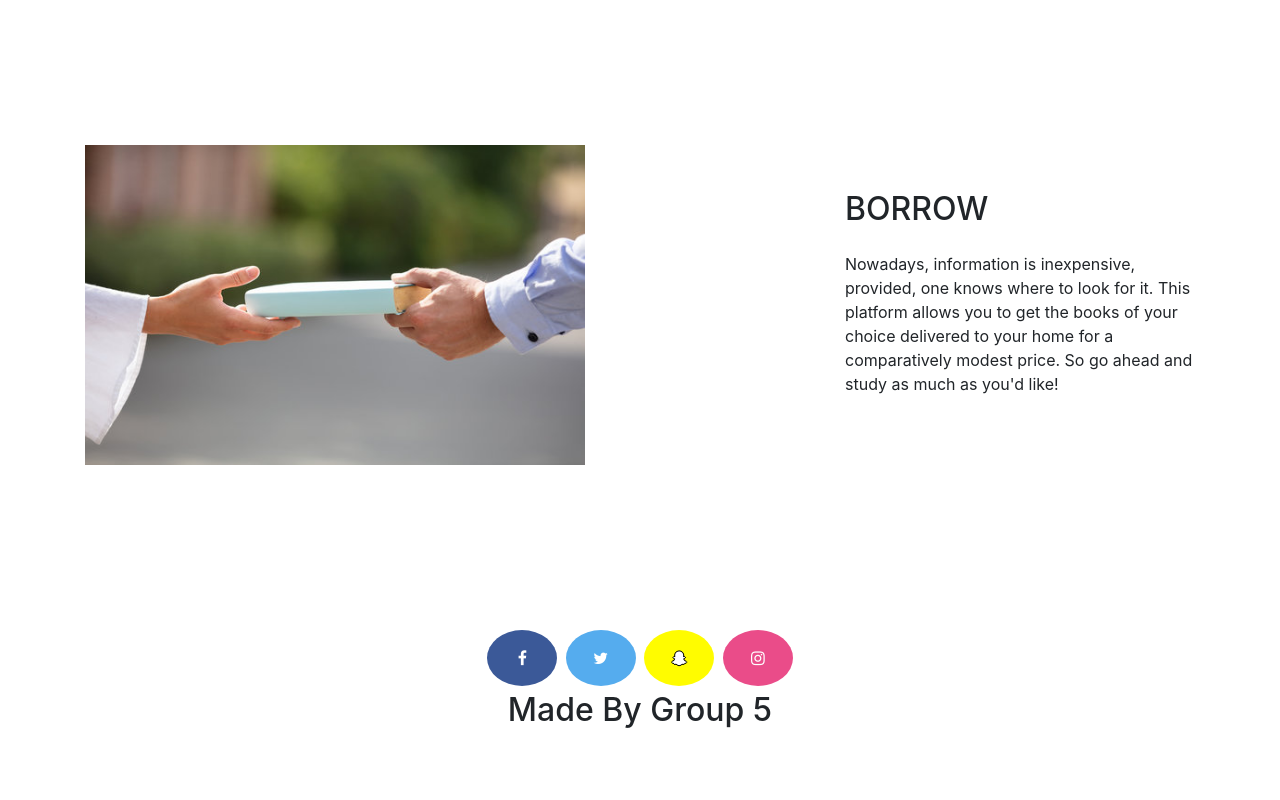
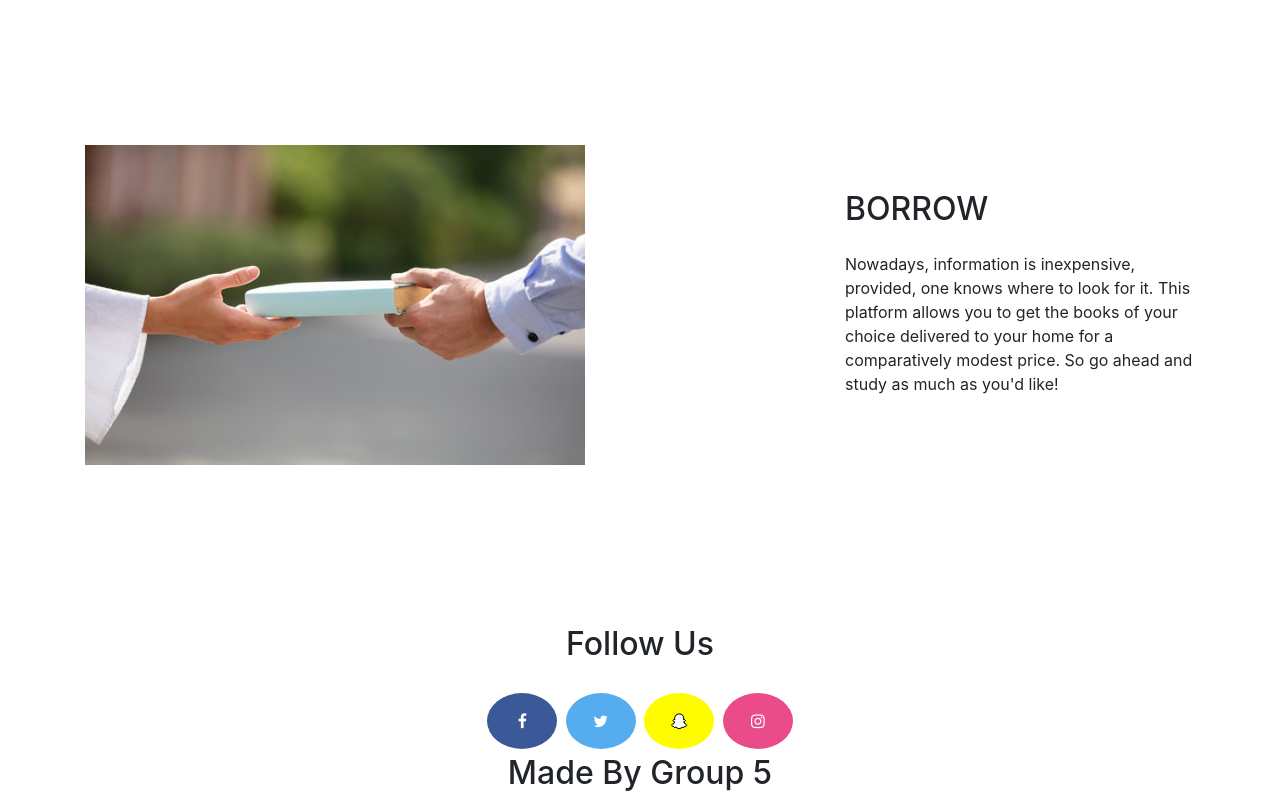
Before and after one commit to Helios613/BookLook, a plain HTML site: page index.html in a window 1280 px wide. Shown: the part 2434-3234 px from the top of the page. Before the commit the page ends 3172 px from the top, so only its background shows below. Drawn offline with nearby package versions, Linux system fonts and the light colour scheme.

Commit message:
Update index.html

```diff
--- a/index.html
+++ b/index.html
@@ -129,6 +129,7 @@
     </section>
   </main>
   <footer style="margin:0 auto; text-align:center">
+     <h2 class="mb-4">Follow Us</h2>
     <a href="#" class="fa fa-facebook"></a>
     <a href="#" class="fa fa-twitter"></a>
     <a href="#" class="fa fa-snapchat-ghost"></a>
```
